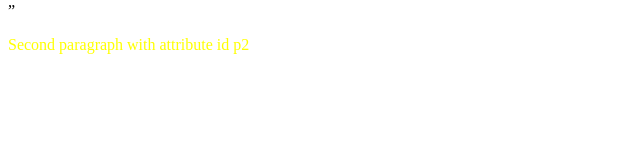
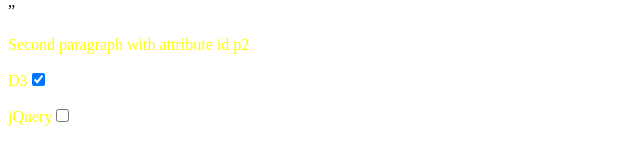
Before and after one commit to YMilind/html, a plain HTML site: page index.html in a window 1280 px wide. Shown: the part 150-314 px from the top of the page, without its empty margins (0-640 px from the left). Drawn offline with nearby package versions, Linux system fonts and the light colour scheme.

Commit message:
set property

```diff
--- a/index.html
+++ b/index.html
@@ -12,12 +12,15 @@
     <p>Second paragraph</p>
     <q id="p1">First paragraph with attribute id p1</q>
     <p id="p2">Second paragraph with attribute id p2</p>
+    <p>D3</label><input type="checkbox" />
+    <p>jQuery</label><input type="checkbox" />
     <script>
         d3.select("p").style("color", "green");
         d3.select("#p2").style("color", "blue");
         d3.selectAll("p").style("color","yellow");
         d3.select("q").text("paragraph with tag q");
         d3.select("q").append("p").text("New  para");
+        d3.select("input").property("checked",true);
     </script>
 </body>
 </html>
```
